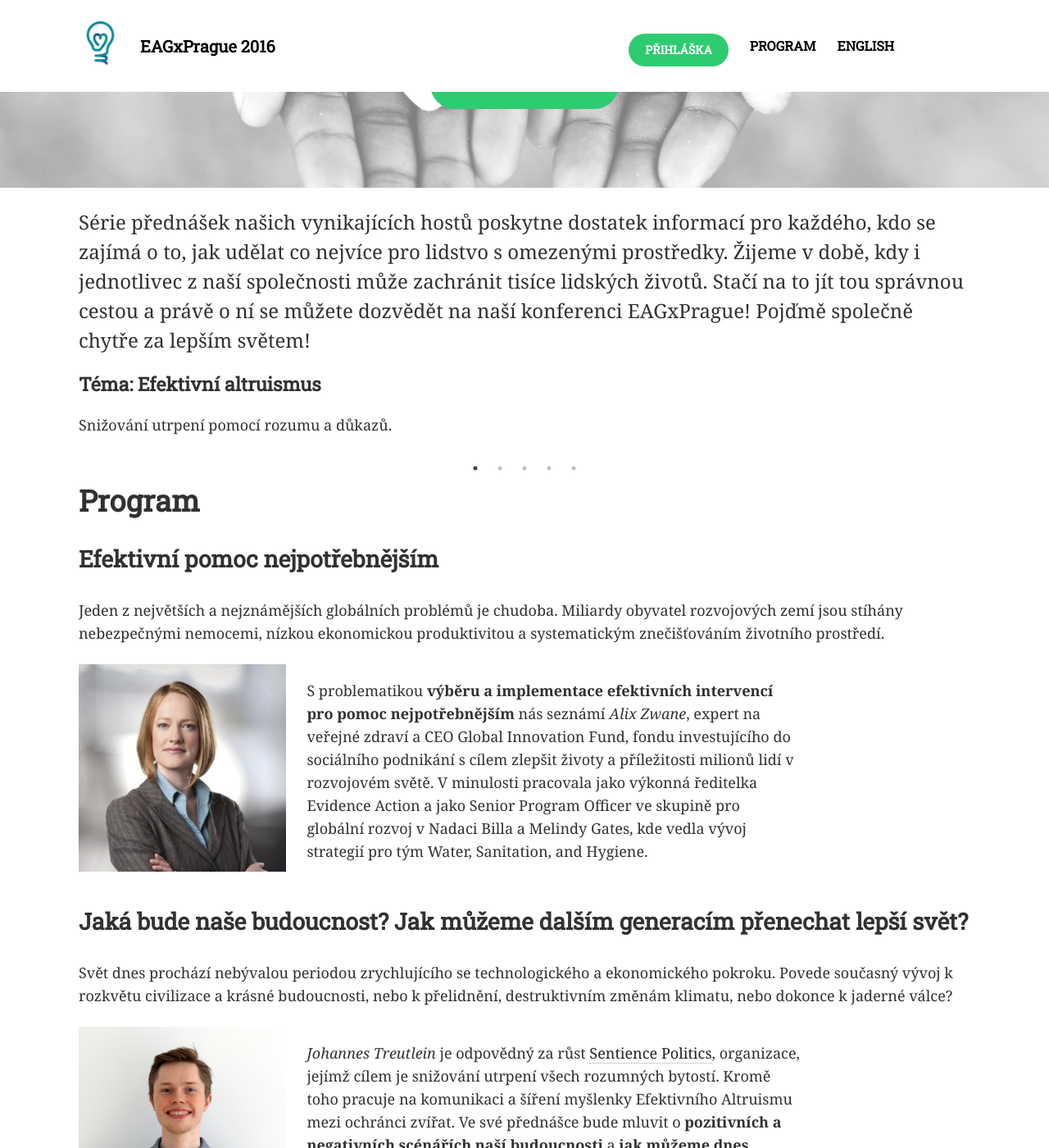
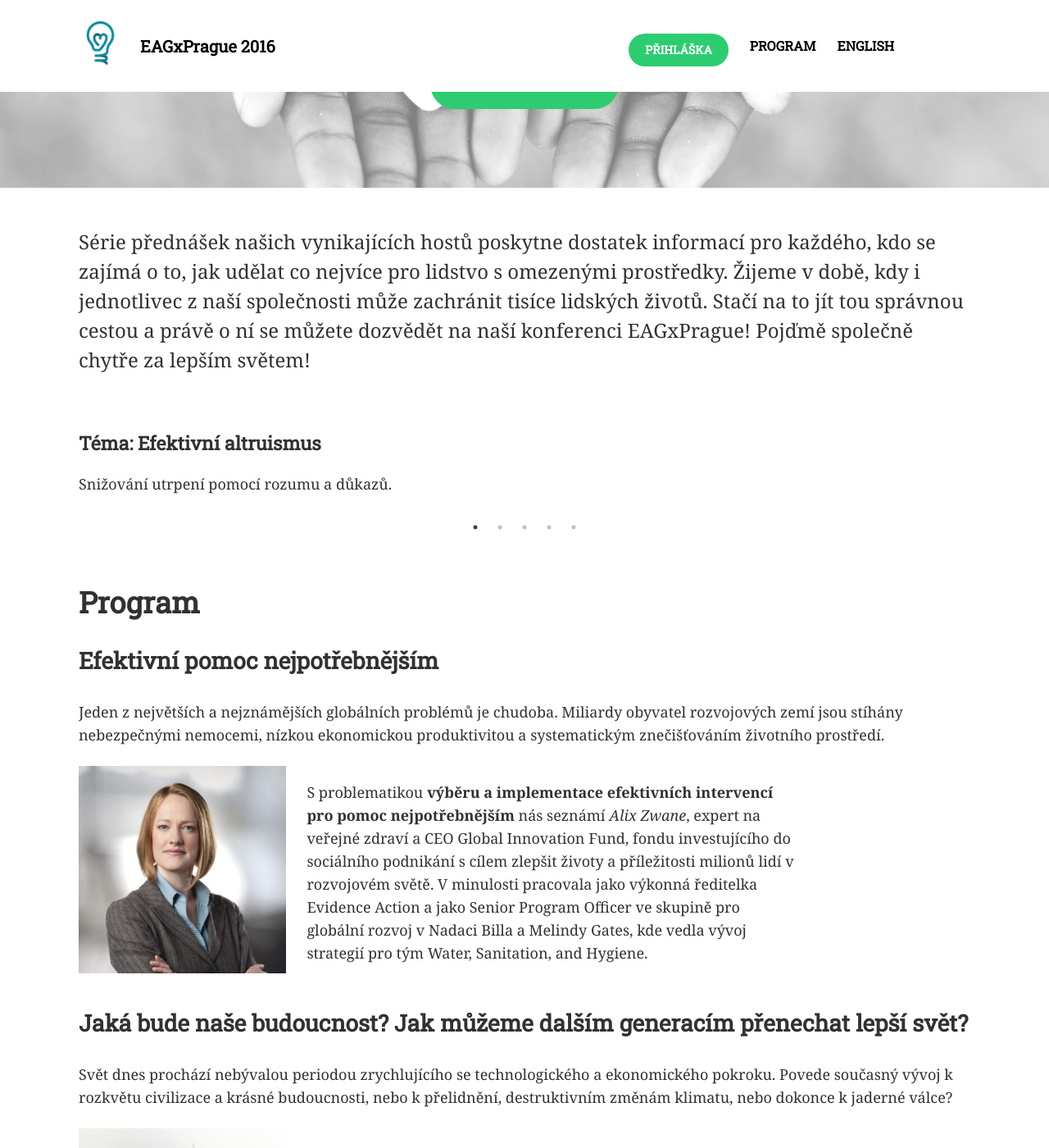
Before and after one commit to ea-czech-republic/eagxprague.org, a Jekyll site: the page built from index.md, in a window 1280 px wide and 1400 px high, scrolled down 402 px. Shown: the whole window at 82% size. Built offline with Jekyll 4.4.1, drawn with Linux system fonts in a browser that asks for light colours; nearby versions of some CDN libraries.

Commit message:
hejbatka

```diff
--- a/_layouts/home.html
+++ b/_layouts/home.html
@@ -102,7 +102,6 @@ Série přednášek našich vynikajících hostů poskytne dostatek informací
 
 	Pojďmě společně chytře za lepším světem!
 </section>
-
 	<section id="themes">
 	<div class="theme-carousel">
 	  <div id="theme-ea">
--- a/css/main.scss
+++ b/css/main.scss
@@ -87,6 +87,8 @@ div.speaker, div.sponsor {
 
 section#intro {
 	font-size: 1.5em;
+	margin-top: 2em;
+	margin-bottom: 2em;
 }
 
 #theme-ea, #theme-development-aid,
--- a/index.md
+++ b/index.md
@@ -6,6 +6,7 @@ image:
 ---
 
 <a name="program"></a>
+<br>
 
 # Program
 
```
